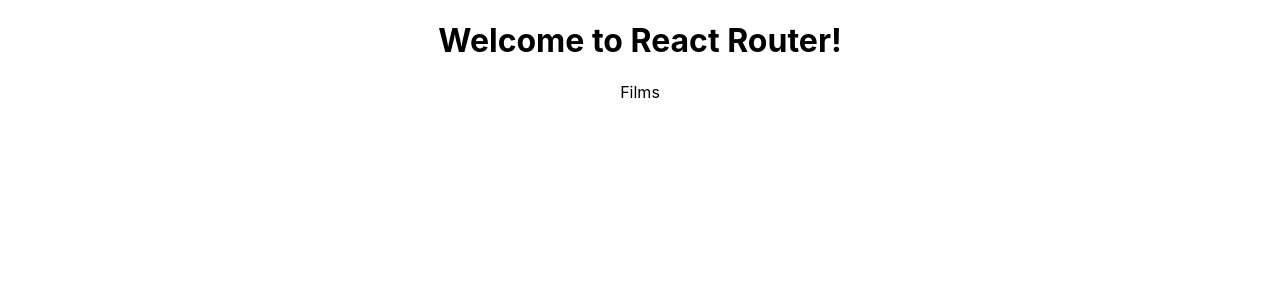
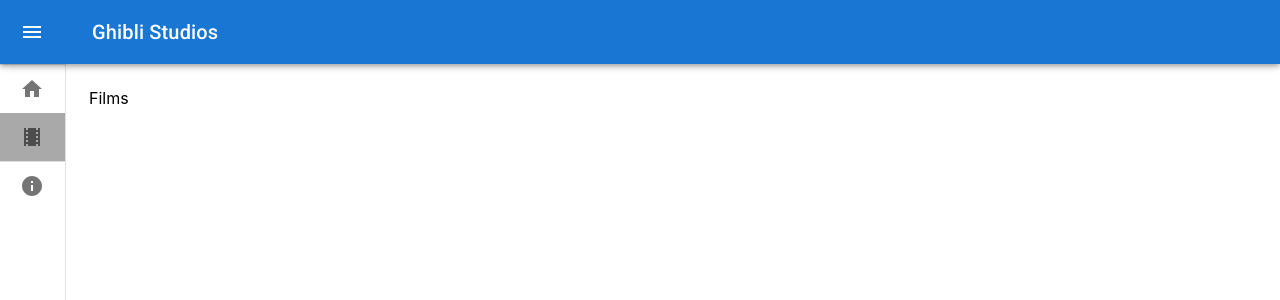
Before and after one commit to JCh4rly/ghibli-studios, a React (Create React App) app: page /films in a window 1280 px wide. Shown: the top 300 px of the page. Built offline with nearby package versions, Linux system fonts and the light colour scheme.

Commit message:
Added main layout and pages

```diff
--- a/package.json
+++ b/package.json
@@ -5,6 +5,7 @@
   "dependencies": {
     "@emotion/react": "^11.9.3",
     "@emotion/styled": "^11.9.3",
+    "@mui/icons-material": "^5.8.4",
     "@mui/material": "^5.9.2",
     "@testing-library/jest-dom": "^5.16.4",
     "@testing-library/react": "^13.3.0",
--- a/src/App.css
+++ b/src/App.css
@@ -5,6 +5,18 @@
 .App-logo {
   height: 40vmin;
   pointer-events: none;
+}
+
+.nav-link a:link,
+.nav-link a:visited,
+.nav-link a:hover,
+.nav-link a:active {
+  text-decoration: none;
+  color: black;
+}
+
+.nav-link-active {
+  background-color: darkgray !important;
 }
 
 @media (prefers-reduced-motion: no-preference) {
--- a/src/App.js
+++ b/src/App.js
@@ -1,19 +1,184 @@
 import * as React from "react";
-import { Routes, Route } from "react-router-dom";
 import "./App.css";
+import { Box, Divider, IconButton, List, ListItem, ListItemButton, ListItemIcon, ListItemText, Toolbar, Typography } from "@mui/material";
+import HomeIcon from "@mui/icons-material/Home";
+import FilmsIcon from "@mui/icons-material/Theaters";
+import InfoIcon from "@mui/icons-material/Info";
+import ChevronLeftIcon from "@mui/icons-material/ChevronLeft";
+import ChevronRightIcon from "@mui/icons-material/ChevronRight";
+import MuiDrawer from "@mui/material/Drawer";
+import MuiAppBar from "@mui/material/AppBar";
+import MenuIcon from "@mui/icons-material/Menu";
+import { styled, useTheme } from "@mui/material/styles";
+import { Route, Routes, NavLink } from "react-router-dom";
 import Home from "./pages/home/Home";
 import Films from "./pages/films/Films";
+import About from "./pages/about/About";
+
+const drawerWidth = 240;
+
+const openedMixin = (theme) => ({
+  width: drawerWidth,
+  transition: theme.transitions.create('width', {
+    easing: theme.transitions.easing.sharp,
+    duration: theme.transitions.duration.enteringScreen,
+  }),
+  overflowX: 'hidden',
+});
+
+const closedMixin = (theme) => ({
+  transition: theme.transitions.create('width', {
+    easing: theme.transitions.easing.sharp,
+    duration: theme.transitions.duration.leavingScreen,
+  }),
+  overflowX: 'hidden',
+  width: `calc(${theme.spacing(7)} + 1px)`,
+  [theme.breakpoints.up('sm')]: {
+    width: `calc(${theme.spacing(8)} + 1px)`,
+  },
+});
+
+const AppBar = styled(MuiAppBar, {
+  shouldForwardProp: (prop) => prop !== 'open',
+})(({ theme, open }) => ({
+  zIndex: theme.zIndex.drawer + 1,
+  transition: theme.transitions.create(['width', 'margin'], {
+    easing: theme.transitions.easing.sharp,
+    duration: theme.transitions.duration.leavingScreen,
+  }),
+  ...(open && {
+    marginLeft: drawerWidth,
+    width: `calc(100% - ${drawerWidth}px)`,
+    transition: theme.transitions.create(['width', 'margin'], {
+      easing: theme.transitions.easing.sharp,
+      duration: theme.transitions.duration.enteringScreen,
+    }),
+  }),
+}));
+
+const DrawerHeader = styled('div')(({ theme }) => ({
+  display: 'flex',
+  alignItems: 'center',
+  justifyContent: 'flex-end',
+  padding: theme.spacing(0, 1),
+  // necessary for content to be below app bar
+  ...theme.mixins.toolbar,
+}));
+
+const Drawer = styled(MuiDrawer, { shouldForwardProp: (prop) => prop !== 'open' })(
+  ({ theme, open }) => ({
+    width: drawerWidth,
+    flexShrink: 0,
+    whiteSpace: 'nowrap',
+    boxSizing: 'border-box',
+    ...(open && {
+      ...openedMixin(theme),
+      '& .MuiDrawer-paper': openedMixin(theme),
+    }),
+    ...(!open && {
+      ...closedMixin(theme),
+      '& .MuiDrawer-paper': closedMixin(theme),
+    }),
+  }),
+);
+
+const mainPages = [{
+  text: 'Home',
+  route: '/',
+  icon: <HomeIcon />
+}, {
+  text: 'Films',
+  route: '/films',
+  icon: <FilmsIcon />
+}]
+
+const otherPages = [{
+  text: 'About',
+  route: '/about',
+  icon: <InfoIcon />
+}]
+
+const PageLinks = ({ pages, open }) => pages.map(({ text, icon, route }) => <>
+  <NavLink
+    to={route}
+    className={({ isActive }) =>
+      isActive ? "nav-link-active" : "nav-link"
+    }
+  >
+    <ListItem key={text} disablePadding sx={{ display: 'block' }}>
+      <ListItemButton
+        sx={{
+          minHeight: 48,
+          justifyContent: open ? 'initial' : 'center',
+          px: 2.5,
+        }}
+      >
+        <ListItemIcon
+          sx={{
+            minWidth: 0,
+            mr: open ? 3 : 'auto',
+            justifyContent: 'center',
+          }}
+        >
+          { icon }
+        </ListItemIcon>
+        <ListItemText primary={text} sx={{ opacity: open ? 1 : 0 }} />
+      </ListItemButton>
+    </ListItem>
+  </NavLink>
+</>);
 
 const App = () => {
-  return (
-    <div className="App">
-      <h1>Welcome to React Router!</h1>
-      <Routes>
-        <Route path="/" element={<Home />} />
-        <Route path="films" element={<Films />} />
-      </Routes>
-    </div>
-  );
+  const theme = useTheme();
+  const [open, setOpen] = React.useState(false);
+
+  return <>
+    <Box sx={{ display: 'flex' }}>
+      {/* AppBar */}
+      <AppBar position="fixed" open={open}>
+        <Toolbar>
+          <IconButton
+            color="inherit"
+            aria-label="open drawer"
+            onClick={() => setOpen(true)}
+            edge="start"
+            sx={{
+              marginRight: 5,
+              ...(open && { display: 'none' }),
+            }}
+          >
+            <MenuIcon />
+          </IconButton>
+          <Typography variant="h6" noWrap component="div">
+            Ghibli Studios
+          </Typography>
+        </Toolbar>
+      </AppBar>
+
+      {/* Drawer */}
+      <Drawer variant="permanent" open={open}>
+        <DrawerHeader>
+          <IconButton onClick={() => setOpen(false)}>
+            {theme.direction === 'rtl' ? <ChevronRightIcon /> : <ChevronLeftIcon />}
+          </IconButton>
+        </DrawerHeader>
+        <Divider />
+        <PageLinks pages={mainPages} open={open} />
+        <Divider />
+        <PageLinks pages={otherPages} open={open} />
+      </Drawer>
+
+      {/* Content */}
+      <Box component="main" sx={{ flexGrow: 1, p: 3 }}>
+        <DrawerHeader />
+        <Routes>
+          <Route path="/" element={<Home />} />
+          <Route path="/films" element={<Films />} />
+          <Route path="/about" element={<About />} />
+        </Routes>
+      </Box>
+    </Box>
+  </>
 }
 
 export default App;
--- /dev/null
+++ b/src/pages/about/About.js
@@ -0,0 +1,3 @@
+const About = () => <>About</>
+
+export default About;
```
Also changed, not shown: 1 other file (tests, documents, lock files or other folders).
